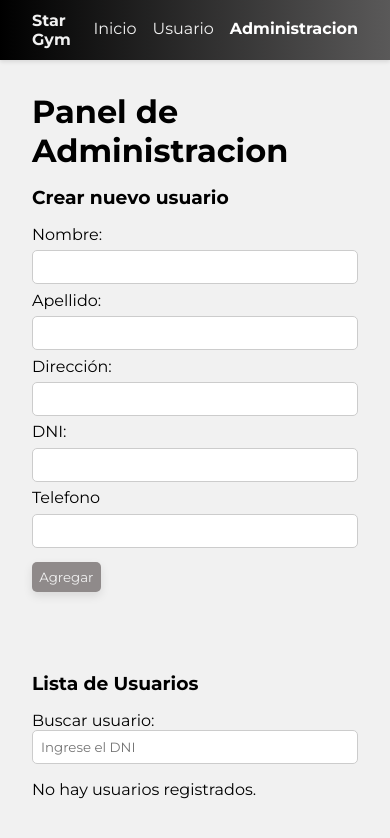
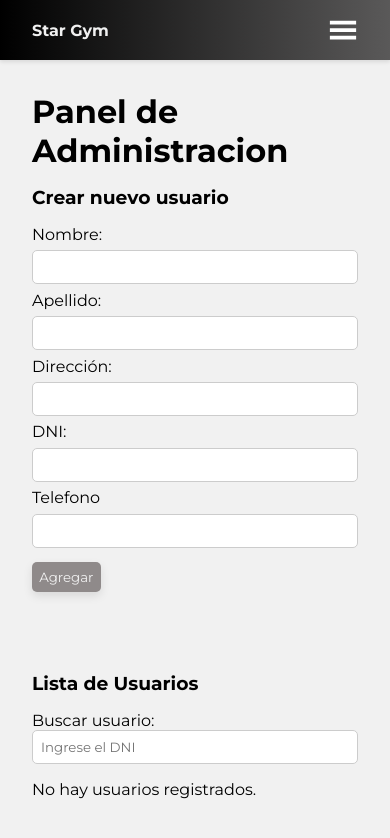
Before and after one commit to LeandroCalcabrini/registerGym, a React (Vite) app: page /admin in a window 390 px wide. Shown: the top 838 px of the page. Built offline with nearby package versions, Linux system fonts and the light colour scheme.

Commit message:
header mobile con burgermenu

```diff
--- a/index.html
+++ b/index.html
@@ -2,7 +2,7 @@
 <html lang="en">
   <head>
     <meta charset="UTF-8" />
-    <link rel="icon" type="image/svg+xml" href="/vite.svg" />
+    <link rel="icon" type="image/svg+xml" href="/gym.svg" />
     <meta name="viewport" content="width=device-width, initial-scale=1.0" />
     <title>Registro Gym</title>
   </head>
--- a/src/components/admin/admin.css
+++ b/src/components/admin/admin.css
@@ -1,5 +1,3 @@
-
-
 .newUser-form {
   display: flex;
   flex-direction: column;
@@ -90,9 +88,7 @@ th {
     padding: 0.4rem;
   }
 
-  .newUser-input{
+  .newUser-input {
     width: 100%;
   }
-
-
 }
--- a/src/components/navbar/Navbar.jsx
+++ b/src/components/navbar/Navbar.jsx
@@ -1,17 +1,27 @@
 import { NavLink } from "react-router-dom";
 import "../navbar/navbar.css";
 import { GiHamburgerMenu } from "react-icons/gi";
+import { IoClose } from "react-icons/io5";
+
+import { useState } from "react";
 
 const Navbar = () => {
+  const [burger, setBurger] = useState(false);
   return (
     <header className="header">
       <strong className="logo">Star Gym</strong>
-      <nav className="navbar">
+      <nav className={`navbar ${burger ? "active" : ""}`}>
+        <IoClose
+          onClick={() => setBurger(false)}
+          size={25}
+          className="closeIcon"
+        />
         <NavLink
           className={({ isActive }) =>
             isActive ? "nav-link active" : "nav-link"
           }
           to={"/"}
+          onClick={() => setBurger(false)}
         >
           Inicio
         </NavLink>
@@ -20,6 +30,7 @@ const Navbar = () => {
             isActive ? "nav-link active" : "nav-link"
           }
           to={"/user"}
+          onClick={() => setBurger(false)}
         >
           Usuario
         </NavLink>
@@ -28,11 +39,18 @@ const Navbar = () => {
             isActive ? "nav-link active" : "nav-link"
           }
           to={"/admin"}
+          onClick={() => setBurger(false)}
         >
           Administracion
         </NavLink>
       </nav>
-      <GiHamburgerMenu size={30} className="burgerMenu"/>
+        {!burger && (
+          <GiHamburgerMenu
+            onClick={() => setBurger(true)}
+            size={30}
+            className="burgerMenu"
+          />
+        )}
     </header>
   );
 };
--- a/src/components/navbar/navbar.css
+++ b/src/components/navbar/navbar.css
@@ -38,6 +38,43 @@
   color: white;
 }
 
-.burgerMenu{
+.burgerMenu {
+  display: none;
+  color: white;
+  cursor: pointer;
+}
+
+.closeIcon {
+  color: white;
   display: none;
 }
+
+@media (max-width: 480px) {
+  .burgerMenu {
+    display: block;
+  }
+  .navbar {
+    flex-direction: column;
+    gap: 0.7;
+    width: 100%;
+    padding-bottom: 1rem;
+    background: linear-gradient(90deg, rgb(0, 0, 0), rgb(90, 89, 89));
+    position: absolute;
+    top: 60px;
+    right: 0;
+    transform: translateY(-150%);
+    transition: transform 0.3s ease;
+  }
+
+  .navbar.active {
+    display: flex;
+    transform: translateY(0%);
+  }
+
+  .closeIcon {
+    align-self: flex-end;
+    display: block;
+    margin-top: 5px;
+    margin-right: 5px;
+  }
+}
```
Also changed, not shown: public/gym.svg (added).
